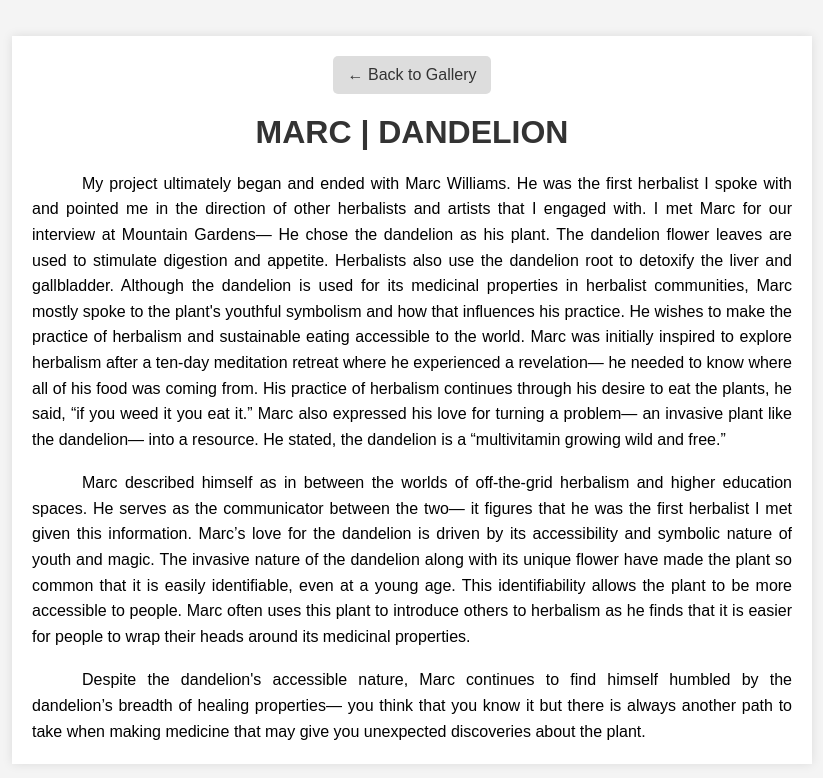
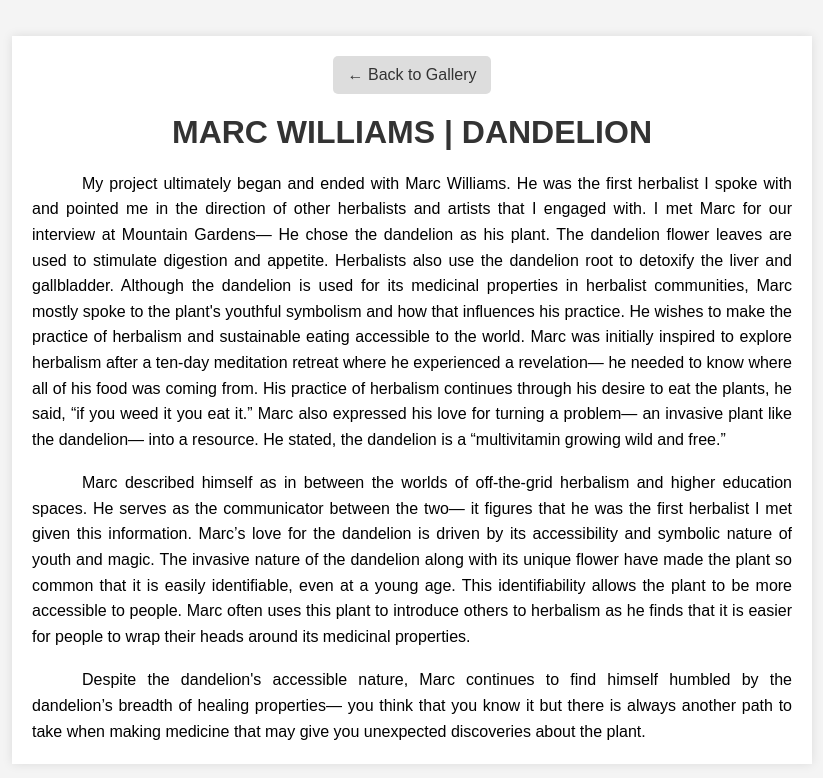
Before and after one commit to rishi-desai/sliding-photo, a plain HTML site: page marc-williams.html in a window 1280 px wide. Shown: the whole page, without its empty margins (228-1051 px from the left). Drawn offline with Linux system fonts and the light colour scheme.

Commit message:
add last name to marc

```diff
--- a/marc.html
+++ b/marc-williams.html
@@ -10,7 +10,7 @@
     <div class="container">
       <div class="header">
         <a href="index.html" class="back-button">&#8592; Back to Gallery</a>
-        <h1>MARC | DANDELION</h1>
+        <h1>MARC WILLIAMS | DANDELION</h1>
       </div>
       <div class="content">
         <p>
--- a/script.js
+++ b/script.js
@@ -84,7 +84,7 @@ const herbologists = [
   { name: "DAVE MEESTERS  | SOCHAN", url: "dave-meesters.html" },
   { name: "JANET KENT | ANGELICA TRIQUINATA", url: "janet-kent.html" },
   { name: "JOE HOLLIS | JIAO GU LAN", url: "joe-hollis.html" },
-  { name: "MARC | DANDELION", url: "marc.html" },
+  { name: "MARC WILLIAMS | DANDELION", url: "marc-williams.html" },
   // Add more herbologists as needed
 ];
 
```
